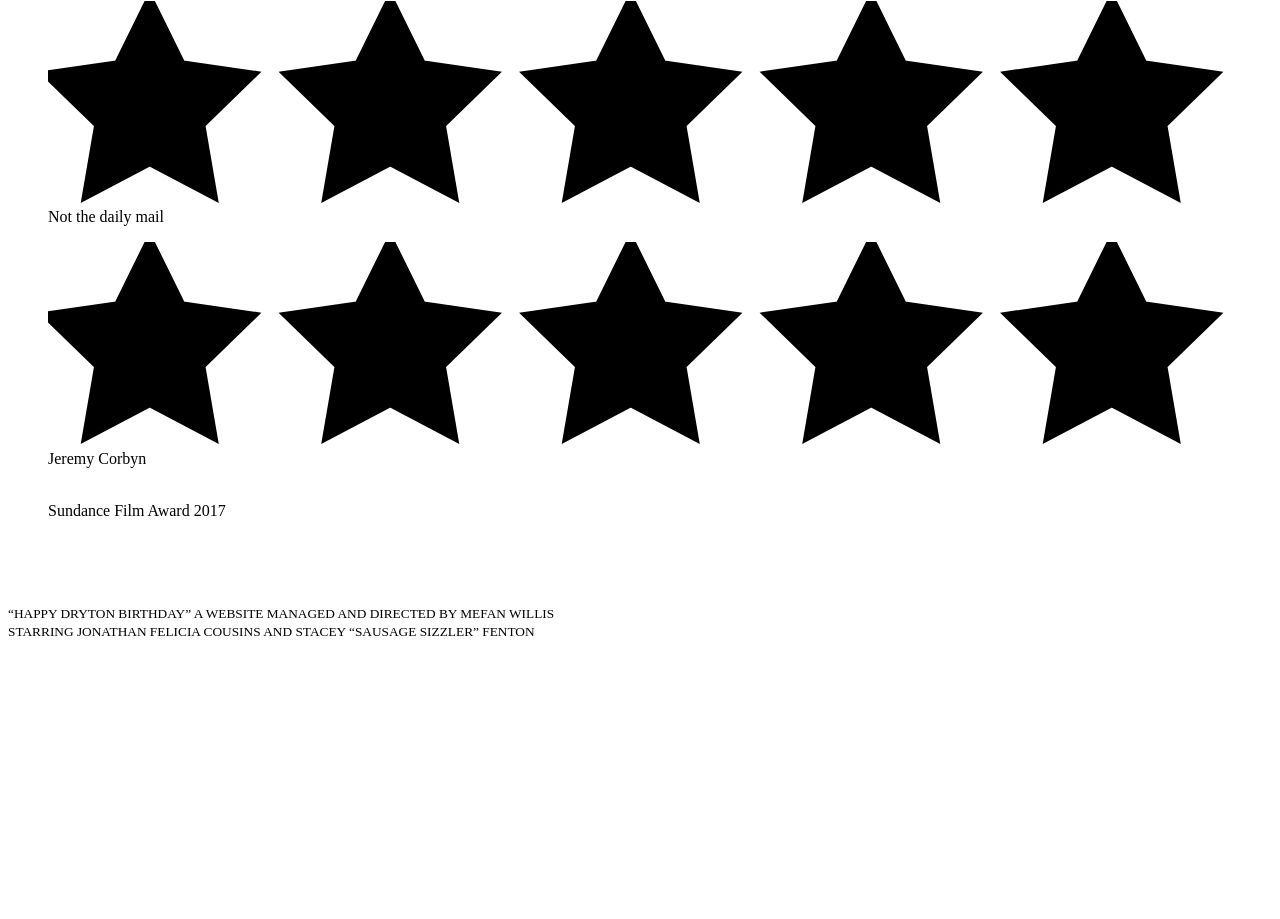
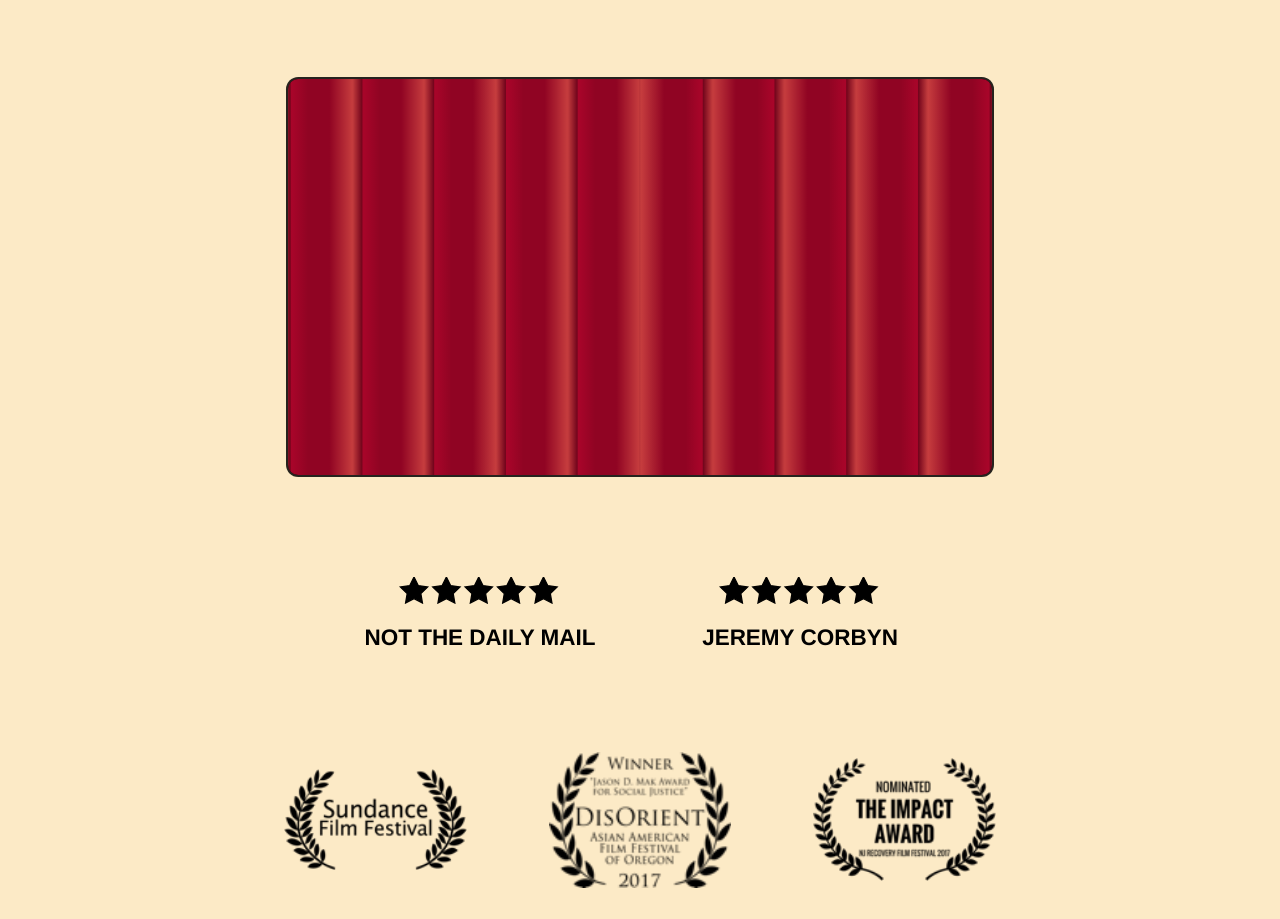
Before and after one commit to raccoonsfyi/raccoons.fyi, a website: page src/index.html in a window 1280 px wide. Shown: the part 241-1160 px from the top of the page. Before the commit the page ends 897 px from the top, so only its background shows below. Drawn offline with nearby package versions, Linux system fonts and the light colour scheme; files that its build step writes are made by us from their sources; the site is published under a folder, as on GitHub Pages, so addresses that start at the root find nothing; no server answers; files whose address does not match are found by name; a web font is replaced by a local one.

Commit message:
Converted absolute URLs to relative ones

```diff
--- a/src/index.html
+++ b/src/index.html
@@ -33,7 +33,7 @@
     <meta name="msapplication-square310x310logo" content="mstile-310x310.png" />
 
     <link href="https://fonts.googleapis.com/css?family=Six+Caps|Anton" rel="stylesheet">
-    <link rel="stylesheet" href="/assets/css/styles.css">
+    <link rel="stylesheet" href="assets/css/styles.css">
   </head>
   <body>
 
@@ -78,17 +78,17 @@
 
     <div class="awards">
       <figure class="award">
-        <img src="/assets/imgs/sundance.png" srcset="/assets/imgs/sundance.png 1x, /assets/imgs/sundance@2x.png 2x" alt="">
+        <img src="assets/imgs/sundance.png" srcset="assets/imgs/sundance.png 1x, /assets/imgs/sundance@2x.png 2x" alt="">
         <figcaption class="visuallyhidden">Sundance Film Award 2017</figcaption>
       </figure>
 
       <figure class="award">
-        <img src="/assets/imgs/disorient.png" srcset="/assets/imgs/disorient.png 1x, /assets/imgs/disorient@2x.png 2x" alt="">
+        <img src="assets/imgs/disorient.png" srcset="assets/imgs/disorient.png 1x, /assets/imgs/disorient@2x.png 2x" alt="">
         <figcaption class="visuallyhidden"></figcaption>
       </figure>
 
       <figure class="award">
-        <img src="/assets/imgs/the-impact-award.png" srcset="/assets/imgs/the-impact-award.png 1x, /assets/imgs/the-impact-award@2x.png 2x" alt="">
+        <img src="assets/imgs/the-impact-award.png" srcset="assets/imgs/the-impact-award.png 1x, /assets/imgs/the-impact-award@2x.png 2x" alt="">
         <figcaption class="visuallyhidden"></figcaption>
       </figure>
     </div>
@@ -96,6 +96,6 @@
     <p class="credits"><small><span class="film-title">“HAPPY DRYTON BIRTHDAY”</span> A WEBSITE MANAGED AND DIRECTED BY <span class="name">MEFAN WILLIS</span> <br>STARRING <span class="name">JONATHAN FELICIA COUSINS</span> AND <span class="name">STACEY “SAUSAGE SIZZLER” FENTON</span></small></p>
 
 
-    <script src="/assets/js/scripts.js"></script>
+    <script src="assets/js/scripts.js"></script>
   </body>
 </html>
```
